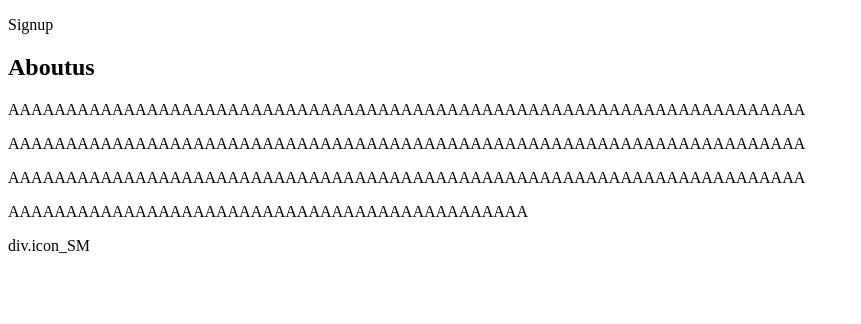
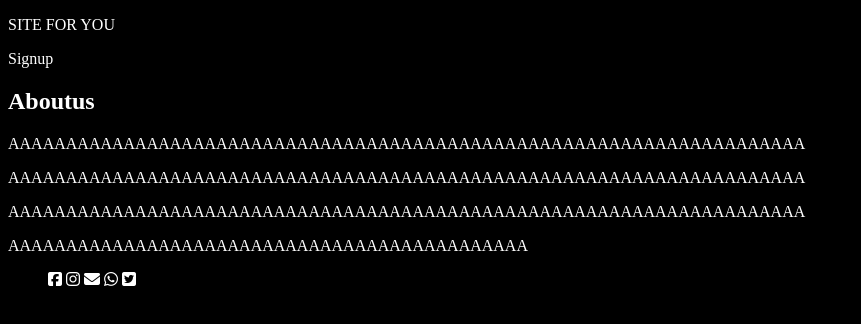
Before and after one commit to Mokhtarbenmoussa/first_repo, a plain HTML site: page html/Home.HTML in a window 1280 px wide. Shown: the whole page, without its empty margins (0-861 px from the left). Drawn offline with Linux system fonts and the light colour scheme.

Commit message:
fristproject

```diff
--- /dev/null
+++ b/css/home.css
@@ -0,0 +1,4 @@
+*{
+    background-color: black;
+    color: white;
+}
--- a/Home.HTML
+++ b/html/Home.HTML
@@ -4,13 +4,16 @@
     <meta charset="UTF-8">
     <meta http-equiv="X-UA-Compatible" content="IE=edge">
     <meta name="viewport" content="width=device-width, initial-scale=1.0">
-    <title>Document</title>
+    <script src="https://kit.fontawesome.com/526f2adf8b.js" crossorigin="anonymous"></script>
+    <link rel="stylesheet" href="../css/home.css">
+    <title>Home</title>
 </head>
 <body>
     <header>
-        <title>
+        <div class="logo">
             <p>SITE FOR YOU</p>
-        </title>
+        </div>
+
         <div class="signupbtn">
             <p>Signup</p>
         </div>
@@ -23,6 +26,16 @@
         <P>AAAAAAAAAAAAAAAAAAAAAAAAAAAAAAAAAAAAAAAAAAAAA</P>
     </div>
     <footer>
-        div.icon_SM    </footer>
+        <div class="icon_SM">
+        <ul>
+            <il><a href="#"><i class="fa-brands fa-square-facebook"></i></a></il>
+            <il><a href="#"><i class="fa-brands fa-instagram"></i></a></il>
+            <il><a href="#"><i class="fa-solid fa-envelope"></i></a></il>
+            <il><a href="#"><i class="fa-brands fa-whatsapp"></i></a></il>
+            <il><a href="#"><i class="fa-brands fa-square-twitter"></i></a></il>
+
+
+        </ul>
+        </div>    </footer>
 </body>
 </html>
```
Also changed, not shown: html/index.html (renamed from index.html).
